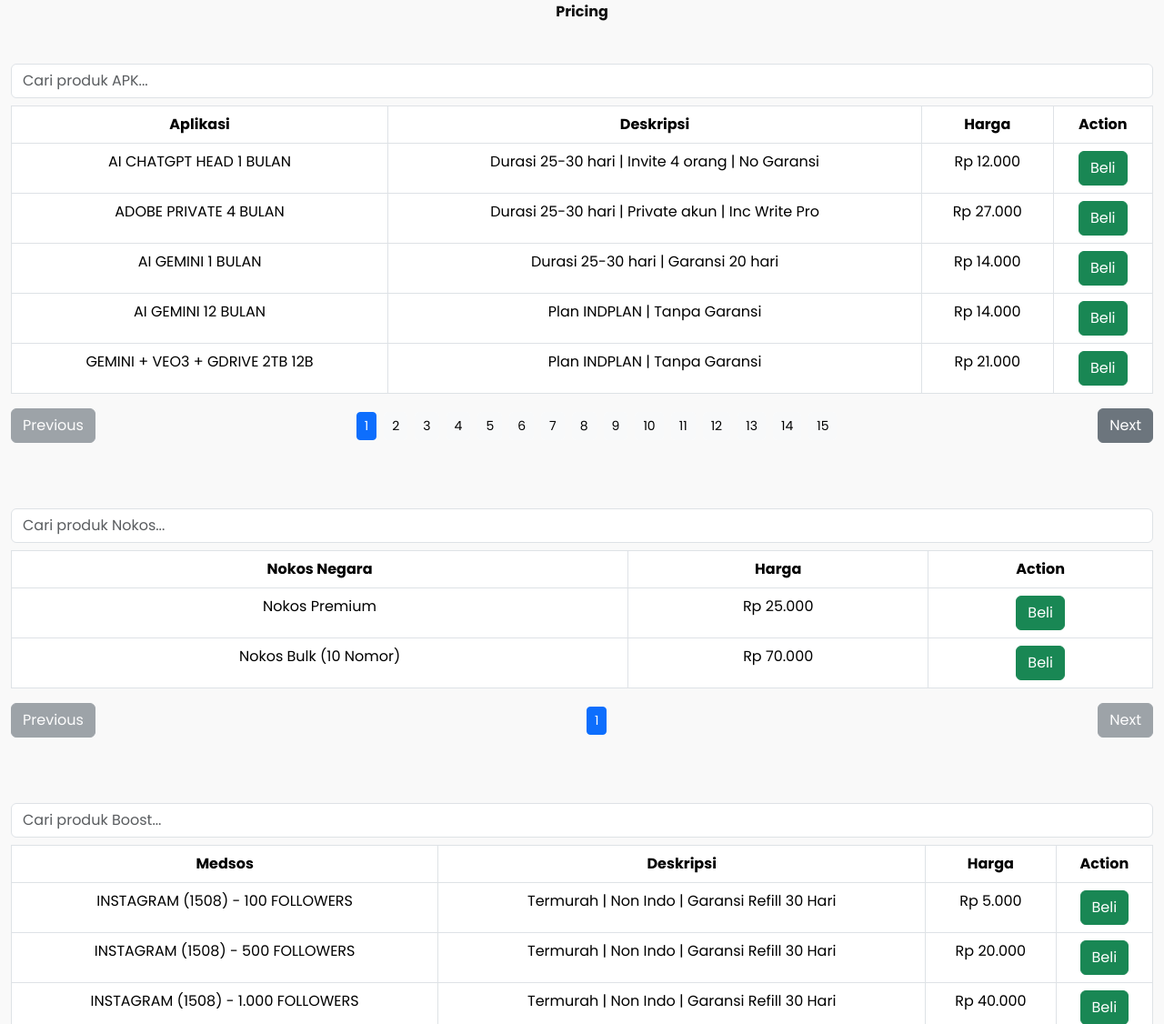
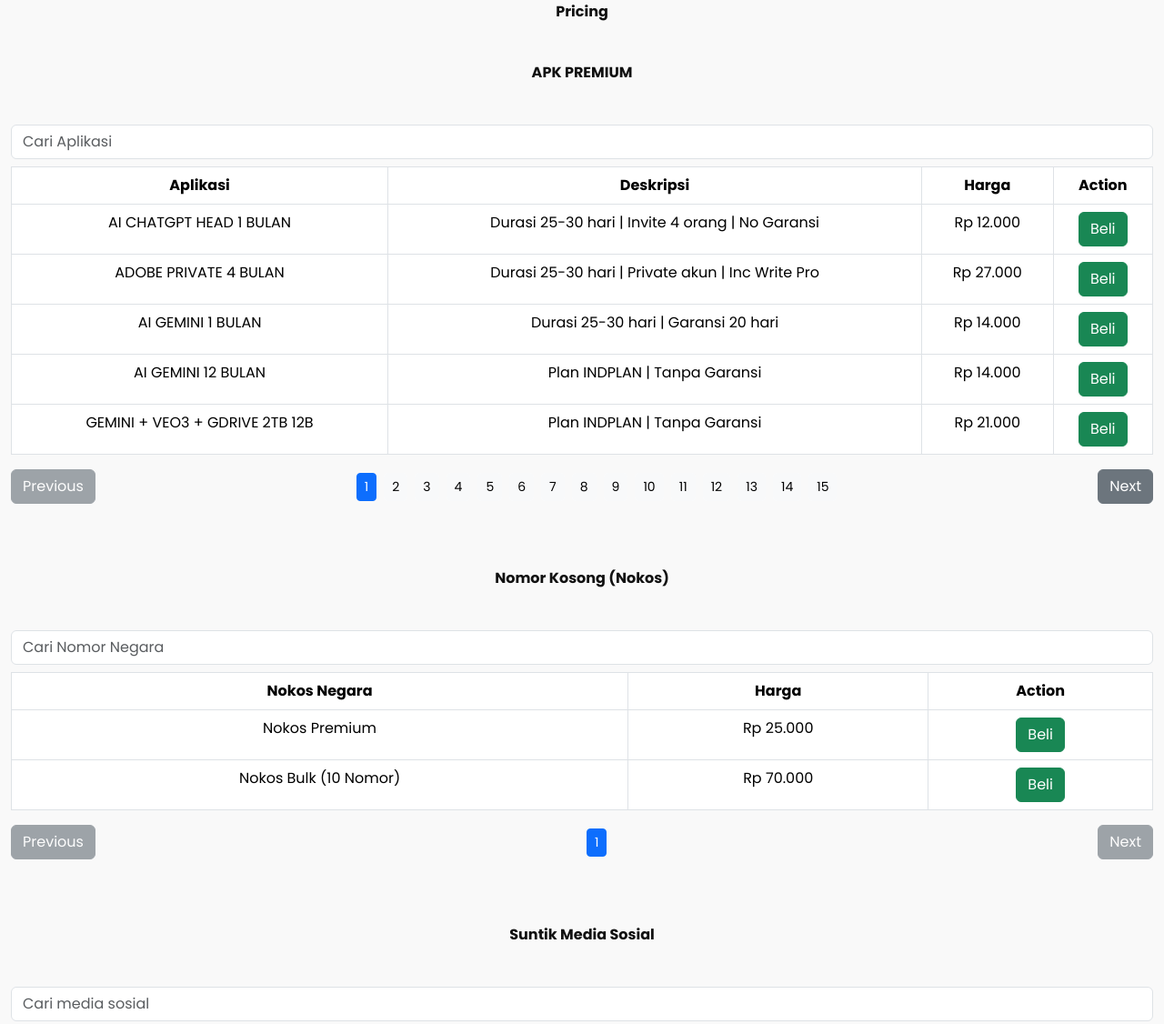
Before and after one commit to Riswangans/Riswangans.github.io, a plain HTML site: page index.html in a window 1280 px wide. Shown: the part 1009-2135 px from the top of the page at 91% size. Drawn offline with nearby package versions, Linux system fonts and the light colour scheme.

Commit message:
Update index.html

```diff
--- a/index.html
+++ b/index.html
@@ -95,8 +95,9 @@
         <!--       APK PREMIUM         -->
         <!-- ========================= -->
         <div class="table-wrapper mb-5">
+        <h3 class="text-center fw-bold mb-5" data-aos="fade-up">APK PREMIUM</h3>
     <div class="table-controls mb-2">
-        <input type="text" class="form-control filter-input" placeholder="Cari produk APK...">
+        <input type="text" class="form-control filter-input" placeholder="Cari Aplikasi">
     </div>
 
     <table id="tableApk" class="table table-bordered bg-white text-center rounded produk-table">
@@ -557,8 +558,9 @@
         <!--           NOKOS           -->
         <!-- ========================= -->
         <div class="table-wrapper mb-5">
+        <h3 class="text-center fw-bold mb-5" data-aos="fade-up">Nomor Kosong (Nokos)</h3>
     <div class="table-controls mb-2">
-        <input type="text" class="form-control filter-input" placeholder="Cari produk Nokos...">
+        <input type="text" class="form-control filter-input" placeholder="Cari Nomor Negara">
     </div>
 
     <table id="tableNokos" class="table table-bordered bg-white text-center rounded produk-table">
@@ -595,8 +597,9 @@
         <!--      SUNTIK MEDSOS        -->
         <!-- ========================= -->
         <div class="table-wrapper mb-5">
+        <h3 class="text-center fw-bold mb-5" data-aos="fade-up">Suntik Media Sosial</h3>
     <div class="table-controls mb-2">
-        <input type="text" class="form-control filter-input" placeholder="Cari produk Boost...">
+        <input type="text" class="form-control filter-input" placeholder="Cari media sosial">
     </div>
 
     <table id="tableBoost" class="table table-bordered bg-white text-center rounded produk-table">
```
